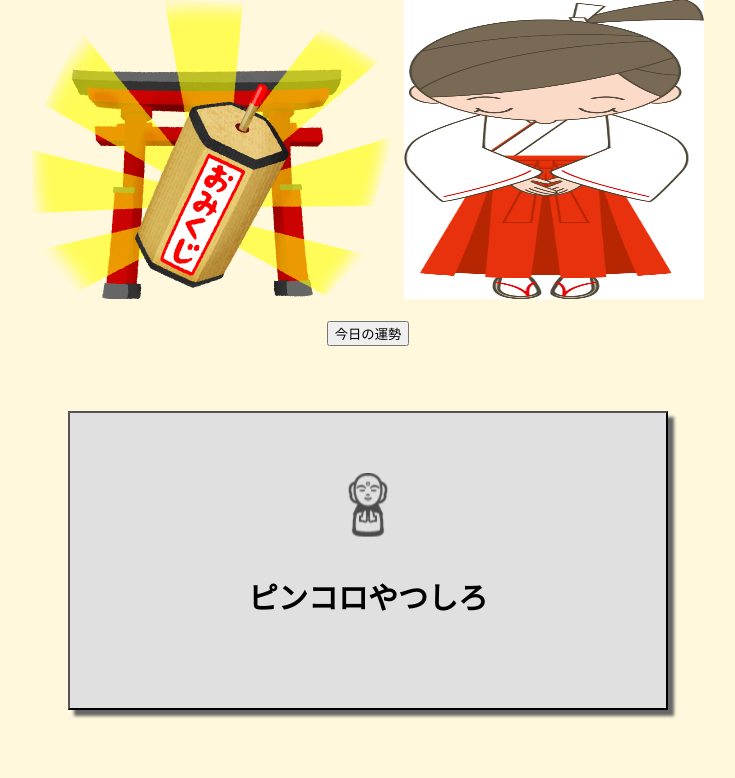
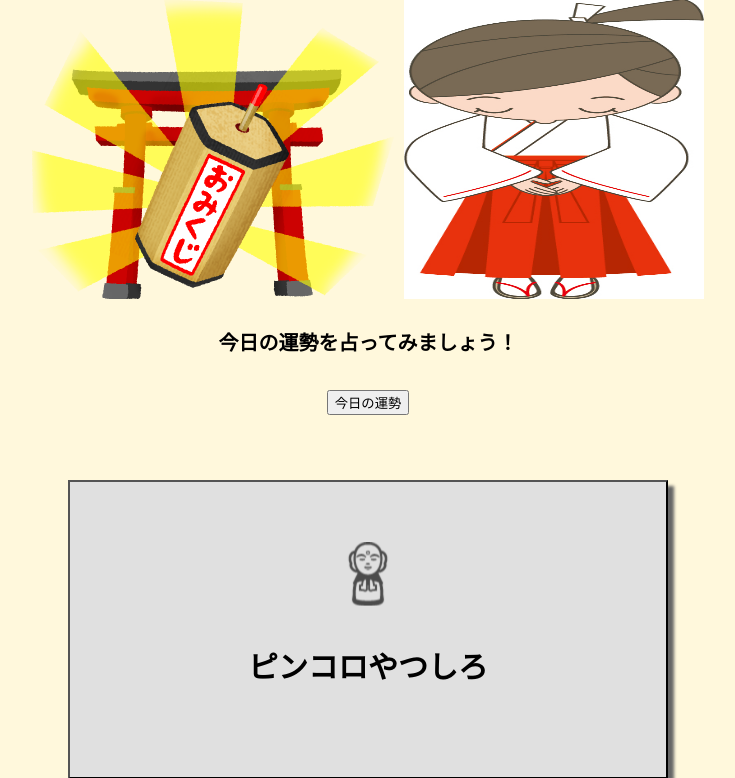
Before and after one commit to narumi-k/pinkoro, a Flask app: page / in a window 1280 px wide. Shown: the part 536-1314 px from the top of the page, without its empty margins (272-1007 px from the left). Run offline with Flask 2, Linux system fonts and the light colour scheme.

Commit message:
omikuji comment

```diff
--- a/app.py
+++ b/app.py
@@ -28,19 +28,9 @@ def bbs():
     for row in c.fetchall():
         comment_list.append({"id": row[0], "name": row[1], "comment": row[2], "image": row[3], "time":row[4]})
 
-    # if comment_list["image"] is None:
-
-
-    # comment_id = comment_list
-
-    # c.execute("select count(comment_id) from reply")
-    # reply_count = c.fetchall()
-    # print("-------------------------")
-    # print(reply_count)
-
     c.close()
 
-    return render_template('bbs.html', comment_list = comment_list, reply_count = reply_count)
+    return render_template('bbs.html', comment_list = comment_list)
 
 
 
--- a/static/js/common.js
+++ b/static/js/common.js
@@ -13,6 +13,25 @@ $(".omikuji_btn").on("click",function(){
     var random_img = omikuji[num];
 
     $('.omikuji_random').attr('src', random_img);
+
+    var omikuji_comment = [
+        '<p>「おさんぽ中に素敵な風景に出会えそう！」</p>',
+        '<p>「おさんぽで姿勢が良くなる予感！」</p>',
+        '<p>「おさんぽすると運気上昇！」</p>',
+        '<p>「おさんぽ中に思い出せなかったことが思い出せるかも！」</p>',
+        '<p>「おさんぽすると美味しいご飯に出会えるかも！」</p>',
+        '<p>「おさんぽすると骨密度UP！」</p>',
+        '<p>「おさんぽ中に懐かしの友と再会するかも！」</p>',
+        '<p>「おさんぽしたら思わぬ臨時収入があるかも！」</p>',
+        '<p>「おさんぽでビタミンDを作り出そう！」</p>',
+        '<p>「おさんぽで真っ直ぐ家に帰れたあなたは、まだ大丈夫！」</p>',
+    ];
+
+    var num = Math.floor(Math.random() * omikuji_comment.length);
+    var random_comment = omikuji_comment[num];
+
+    $(".omikuji_comment").html(random_comment);
+
 });
 
 });
--- a/templates/bbs.html
+++ b/templates/bbs.html
@@ -29,7 +29,7 @@
       <img class="bbs_img" src="../static/upload/{{item['image']}}" alt="">
       <p>{{item["time"]}}</p>
 
-      <a href="/reply/{{item['id']}}">返信（{{reply_count}}）</a>
+      <a href="/reply/{{item['id']}}">返信</a>
       <a href="/del/{{item['id']}}">削除</a>
 
     </div>
--- a/templates/top.html
+++ b/templates/top.html
@@ -20,7 +20,8 @@
       <h3>＜ピンコロ神社＞</h3>
       <img  class="jinja" src="../static/images/omikuji-torii.png" alt="">
       <img class="omikuji_random" src="../static/images/巫女.jpg" alt="">
-      <br>
+
+        <p class="omikuji_comment">今日の運勢を占ってみましょう！</p>
       <input type="button" class="omikuji_btn" value="今日の運勢">
     </div>
 
```
Also changed, not shown: pinkoro.db.
